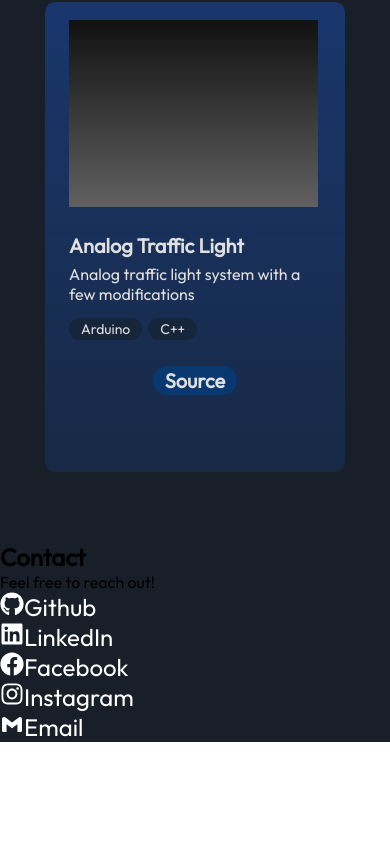
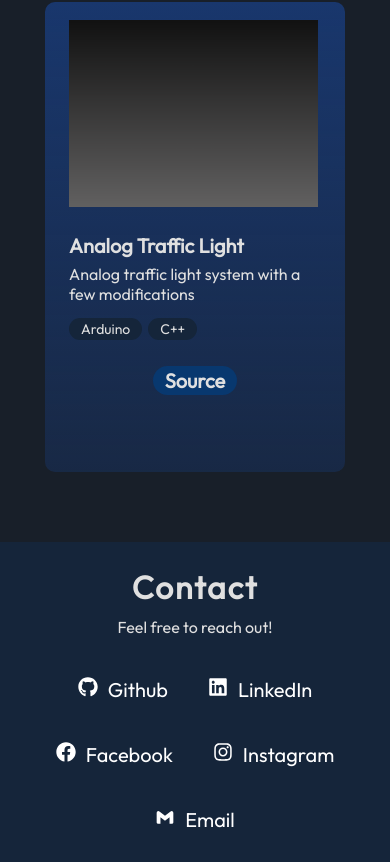
Before and after one commit to Jaermis/portfoliov2, a React (Vite) app: page / in a window 390 px wide. Shown: the part 9873-10735 px from the top of the page. Before the commit the page ends 10615 px from the top, so only its background shows below. Built offline with nearby package versions, Linux system fonts and the light colour scheme.

Commit message:
ready for deployment

```diff
--- a/src/App.module.css
+++ b/src/App.module.css
@@ -24,7 +24,7 @@
   width: 100%;
   height: 100vh;
   z-index: 0;
-  background-size: 90px 90px; /* Adjust the size of the grid squares */
+  background-size: 90px 90px;
   background-image: linear-gradient(
       to right,
       rgba(255, 255, 255, 1) 1px,
@@ -38,7 +38,7 @@
       rgba(255, 255, 255, 0) 100%
     );
   background-blend-mode: lighten;
-  pointer-events: none; /* Ensures the grid does not interfere with any user interactions */
+  pointer-events: none;
   animation-name: animateGrid;
   animation-duration: 3s;
   animation-timing-function: ease-in-out;
--- a/src/components/Contact/Contact.jsx
+++ b/src/components/Contact/Contact.jsx
@@ -1,22 +1,24 @@
 import { FaGithub, FaLinkedin, FaFacebook, FaInstagram } from "react-icons/fa";
 import { BiLogoGmail } from "react-icons/bi";
 import styles from "./Contact.module.css";
+import { Fade } from "react-awesome-reveal";
 
 export const Contact = () => {
   return (
-    <footer id="contact">
-      <div>
-        <h2>Contact</h2>
+    <Fade triggerOnce direction="up">
+      <footer id="contact" className={styles.container}>
+        <div className={styles.text}>
+          <h1>Contact</h1>
           <p>Feel free to reach out!</p>
         </div>
-      <ul>
+        <ul className={styles.contacts}>
           <li>
             <a
               href="https://github.com/Jaermis"
               target="_blank"
               className={styles.socialIcon}
             >
-            <FaGithub />
+              <FaGithub className={styles.icons} />
               Github
             </a>
           </li>
@@ -26,7 +28,7 @@ export const Contact = () => {
               target="_blank"
               className={styles.socialIcon}
             >
-            <FaLinkedin />
+              <FaLinkedin className={styles.icons} />
               LinkedIn
             </a>
           </li>
@@ -36,7 +38,7 @@ export const Contact = () => {
               target="_blank"
               className={styles.socialIcon}
             >
-            <FaFacebook />
+              <FaFacebook className={styles.icons} />
               Facebook
             </a>
           </li>
@@ -46,7 +48,7 @@ export const Contact = () => {
               target="_blank"
               className={styles.socialIcon}
             >
-            <FaInstagram />
+              <FaInstagram className={styles.icons} />
               Instagram
             </a>
           </li>
@@ -55,11 +57,12 @@ export const Contact = () => {
               href="mailto:jermynejosh.kaquilala@gmail.com"
               className={styles.socialIcon}
             >
-            <BiLogoGmail />
+              <BiLogoGmail className={styles.icons} />
               Email
             </a>
           </li>
         </ul>
       </footer>
+    </Fade>
   );
 };
--- a/src/components/Contact/Contact.module.css
+++ b/src/components/Contact/Contact.module.css
@@ -10,3 +10,64 @@
     color: var(--color-primary);
   }
 }
+
+.container {
+  background-color: var(--color-dark);
+  color: var(--color-text);
+  display: flex;
+  min-height: 200px;
+}
+
+.text {
+  margin-left: 10%;
+  display: flex;
+  flex-direction: column;
+  justify-content: center;
+  margin-top: 25px;
+}
+
+.text h1 {
+  color: var(--color-text);
+  font-weight: 700;
+  letter-spacing: 1.75px;
+}
+
+.text p {
+  margin-top: 10px;
+}
+
+.contacts {
+  margin-top: 40px;
+  margin-left: 10%;
+  list-style: none;
+  display: flex;
+  gap: 40px;
+  align-items: center;
+  flex-wrap: wrap;
+}
+
+.icons {
+  margin-right: 10px;
+}
+
+@media screen and (max-width: 768px) {
+  .container {
+    flex-direction: column;
+    align-items: center;
+  }
+
+  .text {
+    margin-left: 0;
+    text-align: center;
+  }
+
+  .contacts {
+    margin-left: 0;
+    justify-content: center;
+    margin-bottom: 30px;
+  }
+
+  .contacts li a {
+    font-size: 20px;
+  }
+}
--- a/src/components/Navbar/Navbar.jsx
+++ b/src/components/Navbar/Navbar.jsx
@@ -1,13 +1,22 @@
-import { useState } from "react";
+import { useState, useEffect } from "react";
 import styles from "./Navbar.module.css";
 import { getImageUrl } from "../../utils";
 import { Fade } from "react-awesome-reveal";
 
 export const Navbar = () => {
   const [menuOpen, setMenuOpen] = useState(false);
+  const [initialLoad, setInitialLoad] = useState(true);
+
+  useEffect(() => {
+    const timeout = setTimeout(() => {
+      setInitialLoad(false);
+    }, 7000);
+
+    return () => clearTimeout(timeout);
+  }, []);
 
   return (
-    <Fade direction="down" triggerOnce delay={5200}>
+    <Fade direction="down" triggerOnce delay={initialLoad ? 5200 : 0}>
       <nav className={styles.navbar}>
         <a className={styles.title} href="/">
           Josh
```
Lines whose indentation alone changed are shown as unchanged.
